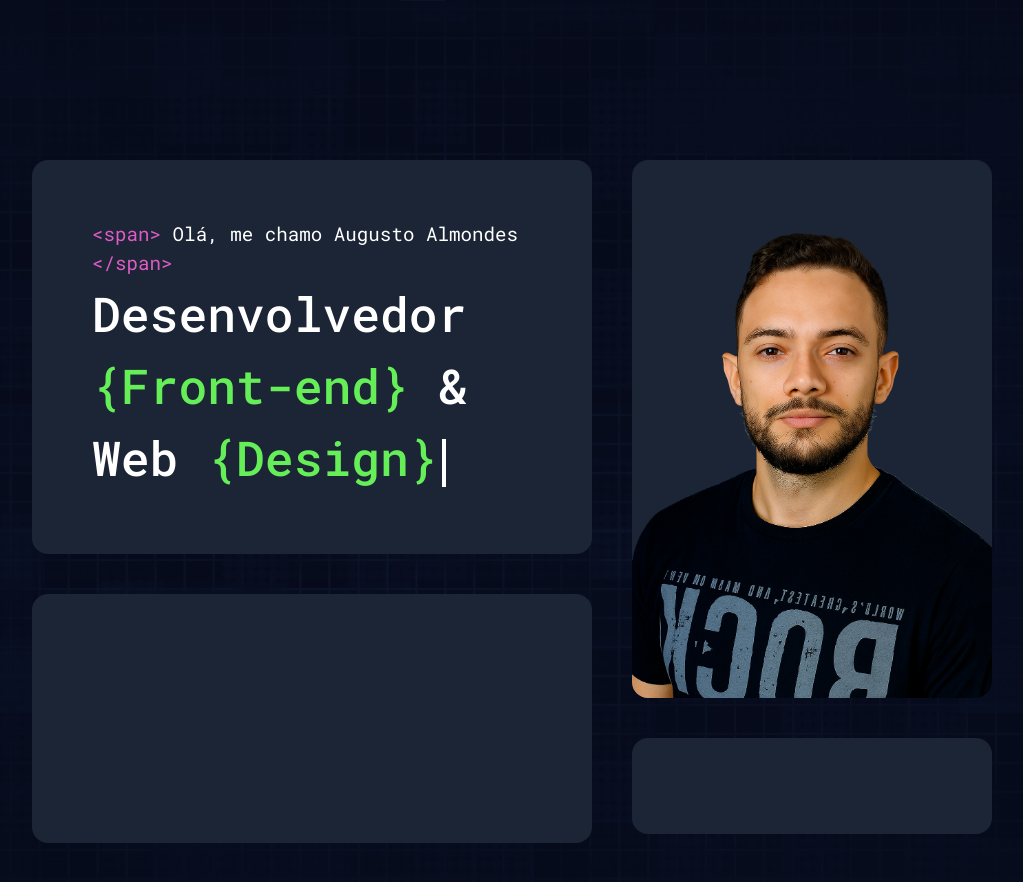
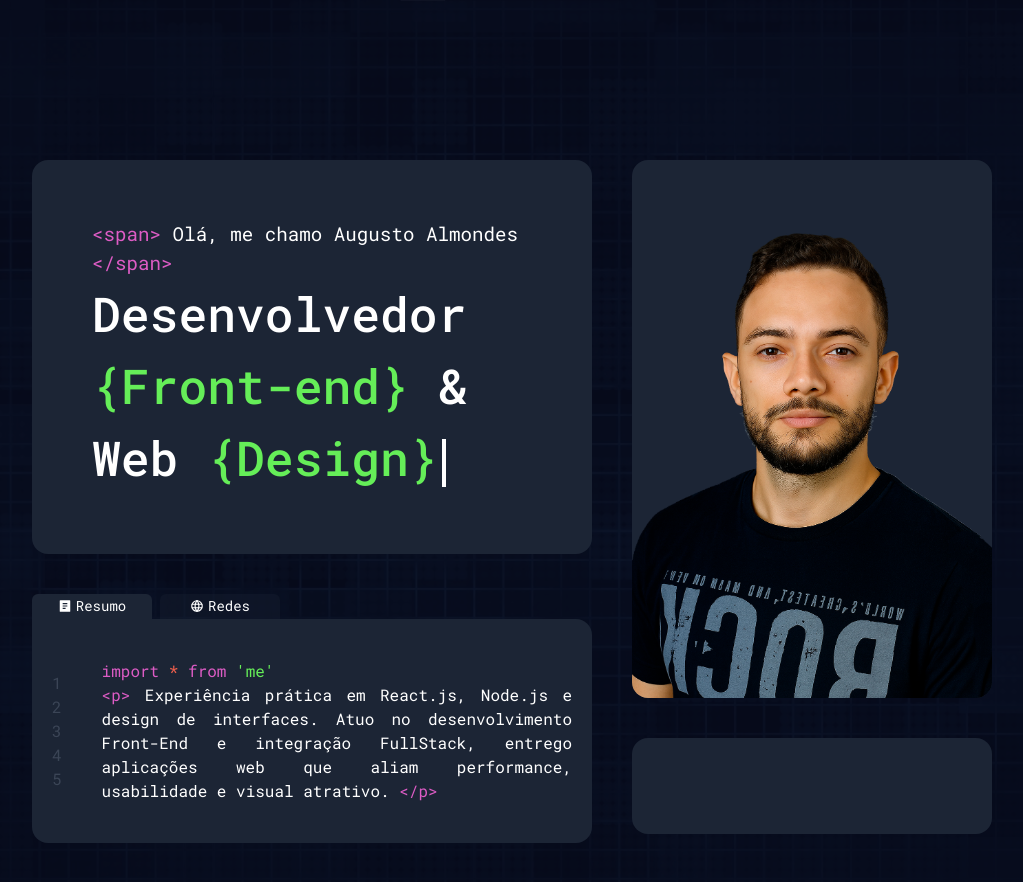
Before and after one commit to AugustoAlmondes/My-Protfolio, a React (Vite) app: page / in a window 1280 px wide. Shown: the top 882 px of the page, without its empty margins (128-1151 px from the left). Built offline with nearby package versions, Linux system fonts and the light colour scheme.

Commit message:
feat: Starting construction of About.jsx component

```diff
--- a/src/components/About.tsx
+++ b/src/components/About.tsx
@@ -1,9 +1,67 @@
+import { useState } from "react";
+import { RiFileList2Fill } from "react-icons/ri";
+import { TbWorld } from "react-icons/tb";
+import { useWidth } from "../context/useWidth/useWidth";
+
 export default function About() {
+
+    const [displayText, setDisplayedText] = useState(1);
+    const { width } = useWidth();
+    const styleButton = `text-white py-1 text-sm rounded-t-md w-30 cursor-pointer flex items-center justify-center gap-1 transition-all duration-100`
+
     return (
-        <div className={`
-            md:col-start-4 md:col-end-6 md:row-start-5 md:row-end-6
-            col-span-1 row-span-1 h-24 bg-[#1C2535] rounded-2xl
-        `}>
-        </div>
+        <>
+            <div className={`
+                md:col-start-1 md:col-end-4 md:row-start-4 md:row-end-6
+                col-span-1 row-span-1 h-64 md:h-auto flex flex-col
+            `}>
+                <div className={` h-[10%] flex gap-2`}>
+                    <button
+                        className={`${styleButton} ${displayText === 1 ? "bg-background" : "bg-background/30 hover:bg-background-bright"}`}
+                        onClick={() => setDisplayedText(1)}
+                    >
+                        <RiFileList2Fill />
+                        Resumo
+                    </button>
+                    <button
+                        className={`${styleButton} ${displayText === 0 ? "bg-background" : "bg-background/30 hover:bg-background-bright"}`}
+                        onClick={() => setDisplayedText(0)}
+                    >
+                        <TbWorld />
+                        Redes
+                    </button>
+                </div>
+
+                <div className={` bg-background h-[90%] rounded-r-2xl rounded-b-2xl grid grid-cols-[max-content_2fr]`}>
+                    <div className={`text-line-number px-5 py-2 flex items-center`}>
+                        <ul>
+                            <li>1</li>
+                            <li>2</li>
+                            <li>3</li>
+                            <li>4</li>
+                            <li>5</li>
+                        </ul>
+                    </div>
+                    {
+                        displayText === 1 &&
+
+                        <div className={`text-white px-5 py-2 flex flex-col text-justify justify-center`}>
+                            <p className={`text-new-pink text-start`}>
+                                import
+                                <span className={`text-[#F2604D]`}>{' * '}</span>
+                                from
+                                <span className={`text-new-green`}>{" 'me'"}</span>
+                            </p>
+                            <p>
+                                <span className={`text-new-pink`}>{'<p> '}</span>
+                                Experiência prática em React.js, Node.js e design de interfaces. Atuo no desenvolvimento Front-End e integração FullStack, entrego aplicações web que aliam performance, usabilidade e visual atrativo.
+                                <span className={`text-new-pink`}>{` </p>`}</span>
+                            </p>
+                        </div>
+                    }
+                </div>
+
+            </div>
+        </>
     );
 }
--- a/src/components/Tech.tsx
+++ b/src/components/Tech.tsx
@@ -1,8 +1,8 @@
 export default function Tech() {
     return (
         <div className={`
-            md:col-start-1 md:col-end-4 md:row-start-4 md:row-end-6
-            col-span-1 row-span-1 h-64 md:h-auto bg-[#1C2535] rounded-2xl
+            md:col-start-4 md:col-end-6 md:row-start-5 md:row-end-6
+            col-span-1 row-span-1 h-24 rounded-2xl bg-background
         `}>
         </div>
     );
--- a/src/index.css
+++ b/src/index.css
@@ -7,7 +7,15 @@
 @theme {
     --color-new-pink: #DD5CC5;
     --color-new-green: #65EE58;
+    --color-background: #1C2535;
+    --color-background-bright: #2f3e57;
+
+    --color-line-number: #3B4556;
 }
+
+/* :root{
+
+} */
 
 .typing-effect {
     overflow: hidden;
```
